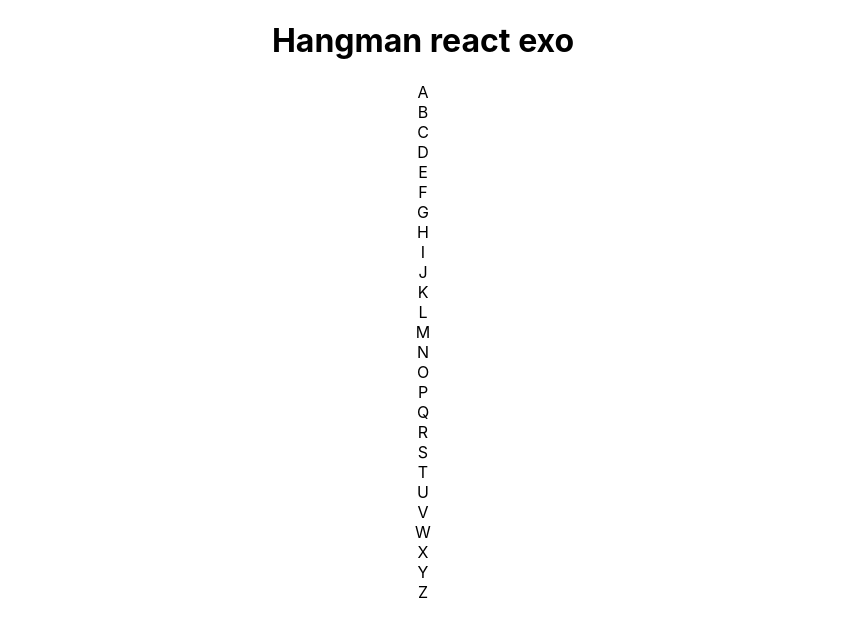
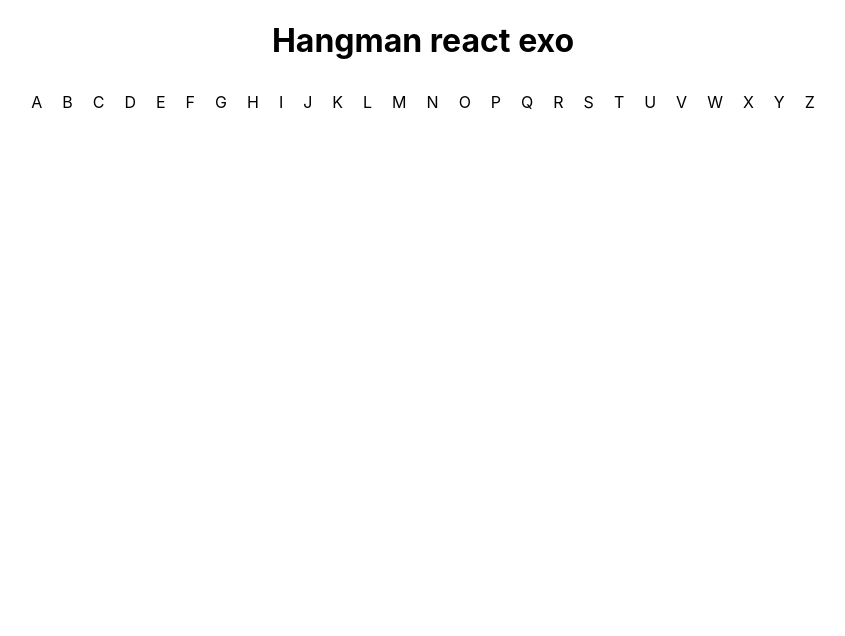
Before and after one commit to manuelWeb/exo_react_openc, a React (Create React App) app: page / in a window 1280 px wide. Shown: the top 636 px of the page, without its empty margins (217-1062 px from the left). Built offline with nearby package versions, Linux system fonts and the light colour scheme.

Commit message:
add keyboard.css; TODO -> keyboard to rwd @show Goetter book or link in keybd.css

```diff
--- a/src/Keyboard.js
+++ b/src/Keyboard.js
@@ -4,11 +4,11 @@ import './keyboard.css'
 let alphachar  = 'ABCDEFGHIJKLMNOPQRSTUVWXYZ'.split('')
 
 const Keyboard = () => (
-  <div className="keyboard">
-    {alphachar.map((letter, idx) => (
-        <div key={idx}>
-          <span className="keysymb">{letter}</span>
-        </div>
+  <div className="keyboard_container">
+    { alphachar.map((letter, idx) => (
+      <div key={idx}>
+        <span className="keysymb">{letter}</span>
+      </div>
       )
     )}
   </div>
--- a/src/keyboard.css
+++ b/src/keyboard.css
@@ -1,3 +1,9 @@
-.keysymb {
-  /* display: flex; */
+.keyboard_container {
+  display: flex;
+  justify-content: center;
 }
+/* https://philipwalton.github.io/solved-by-flexbox/demos/vertical-centering/
+*/
+.keyboard_container > div {
+  padding: 10px;
+}
```
